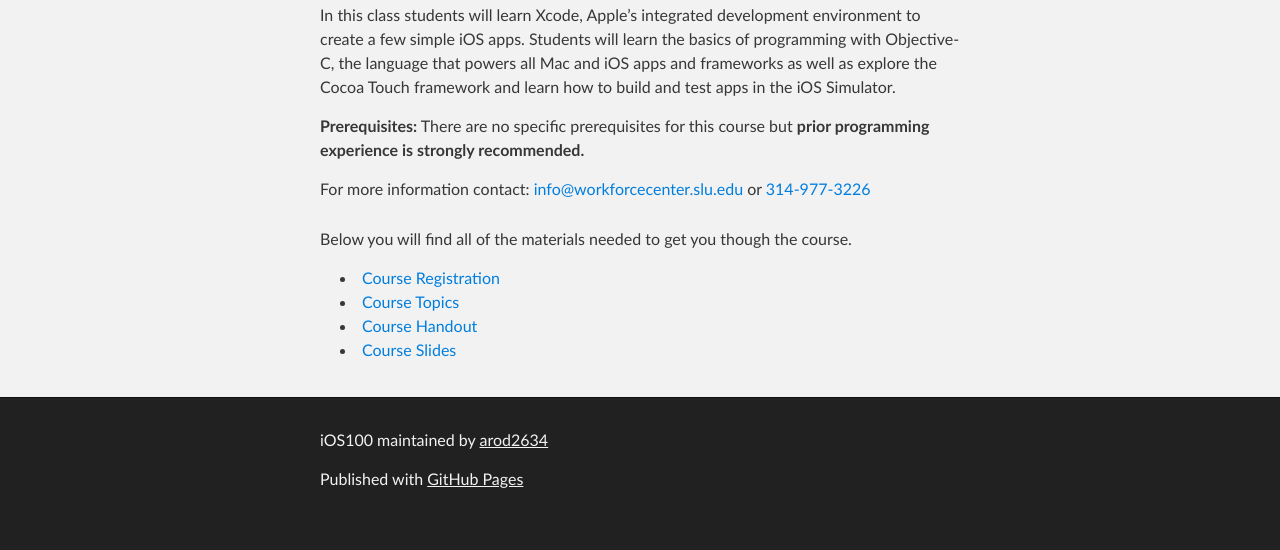
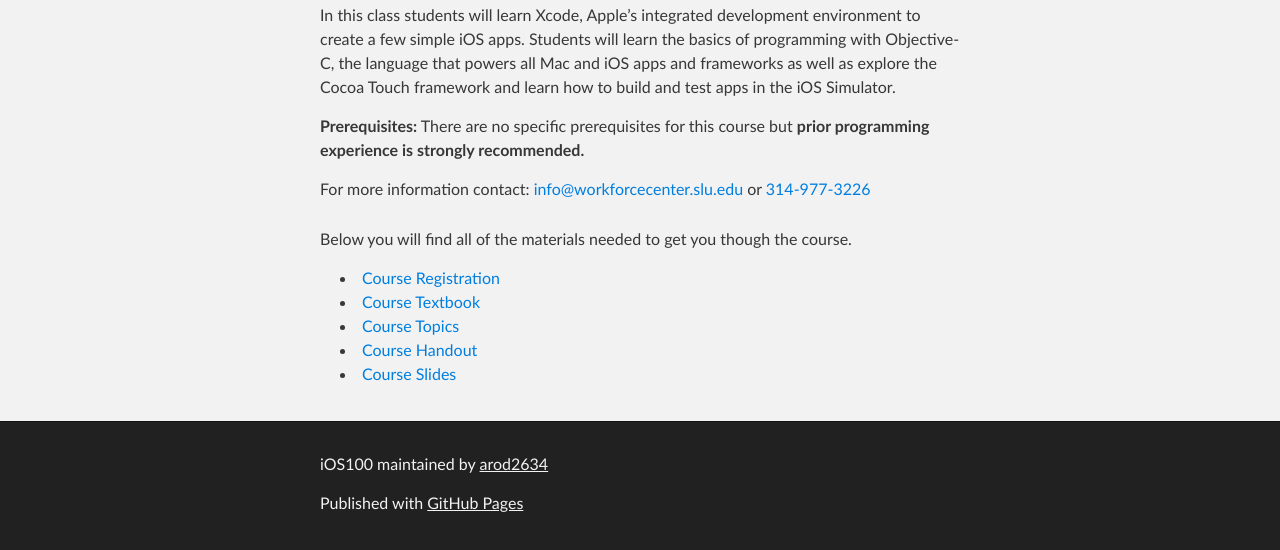
Before and after one commit to arod2634/ios100, a plain HTML site: page index.html in a window 1280 px wide. Shown: the part 325-875 px from the top of the page. Before the commit the page ends 851 px from the top, so only its background shows below. Drawn offline with Linux system fonts and the light colour scheme.

Commit message:
Added link to course text book

```diff
--- a/index.html
+++ b/index.html
@@ -38,6 +38,7 @@
 
             <ul>
             	<li><a href="https://register.workforcecenter.slu.edu/dev_students.asp?action=coursedetail&id=4336&main=Mobile+Development&sub1=iOS&misc=888&courseinternalaccesscode=&coursetype=0" target="_blank">Course Registration</a></li>
+            	<li><a href="http://www.amazon.com/iOS-Programming-Ranch-Edition-Guides/dp/0321942051" target="_blank">Course Textbook</a></li>
             	<li><a href="https://github.com/arod2634/ios100/wiki/Course-Topics" target="_blank">Course Topics</a></li>
             	<li><a href="http://passdropit.com/2LtkIT64" target="_blank">Course Handout</a></li>
             	<li><a href="http://arod2634.github.io/ios100/slides.html" target="_blank">Course Slides</a></li>
```
